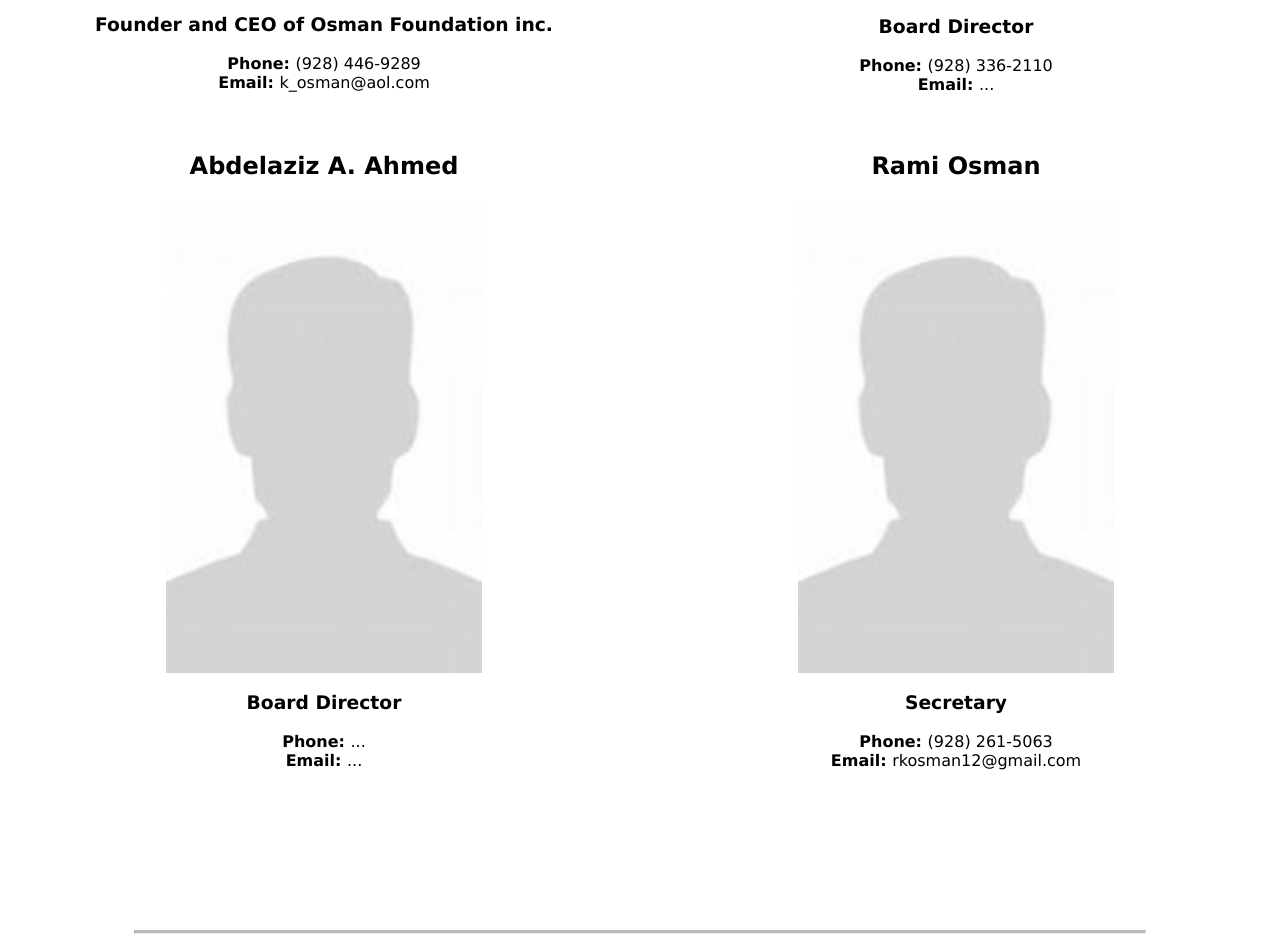
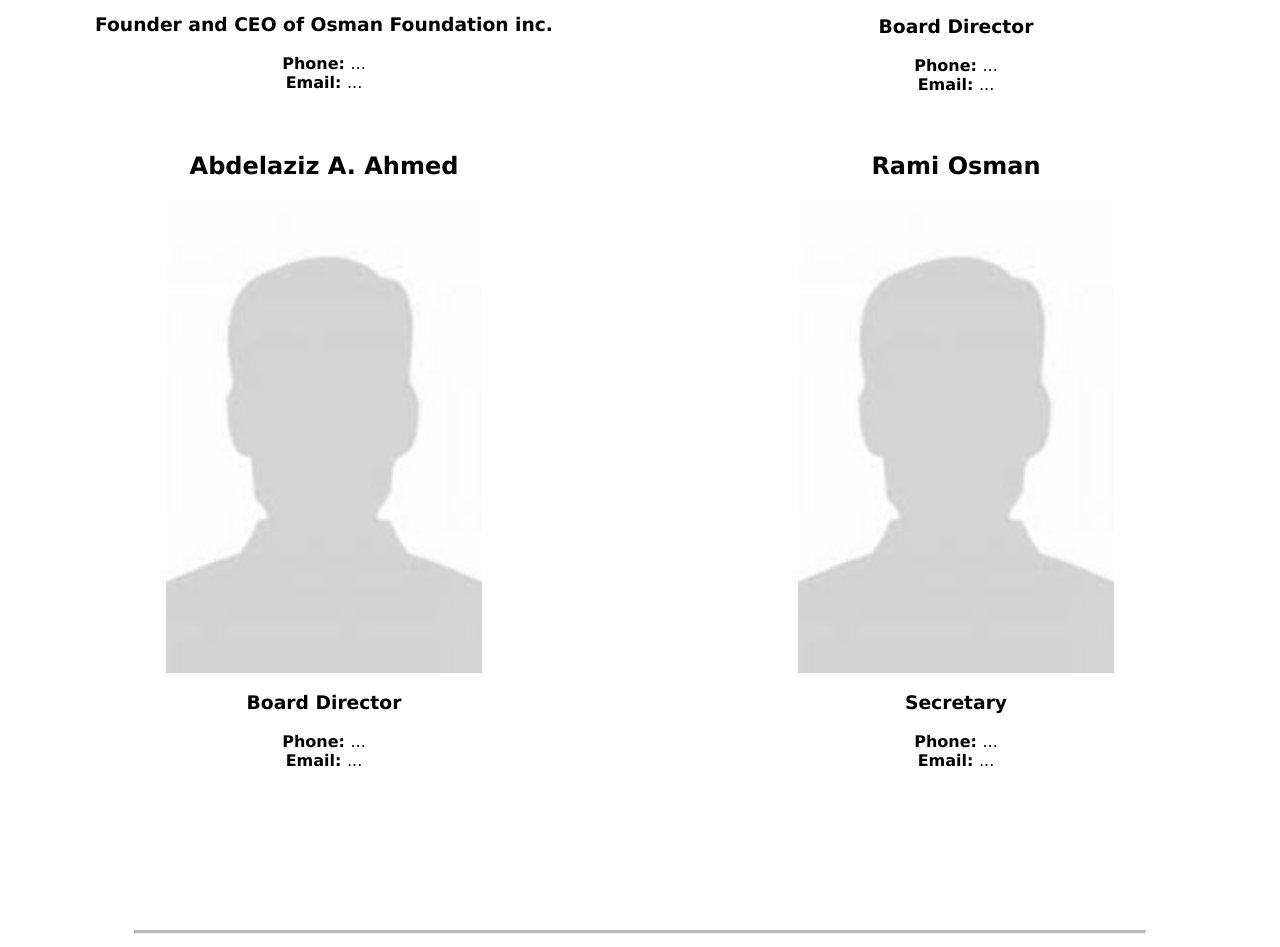
Before and after one commit to fkosman/osman-foundation, a plain HTML site: page staff.html in a window 1280 px wide. Shown: the part 899-1846 px from the top of the page. Drawn offline with Linux system fonts and the light colour scheme.

Commit message:
Removed contact info

```diff
--- a/staff.html
+++ b/staff.html
@@ -107,15 +107,15 @@
             <h2>Khidir A. Osman</h1>
             <img src="images/khidir-portrait.jpg" width="50%">
                 <h3>Founder and CEO of Osman Foundation inc.</h3>
-                <span style="font-weight:bold;">Phone: <span style="font-weight:normal;">(928) 446-9289</span>  </span>
+                <span style="font-weight:bold;">Phone: <span style="font-weight:normal;">...</span>  </span>
                 <br>
-                <span style="font-weight:bold;">Email: <span style="font-weight:normal;">k_osman@aol.com</span>  </span>
+                <span style="font-weight:bold;">Email: <span style="font-weight:normal;">...</span>  </span>
         </div>
         <div class="column">
             <h2>Mohammed A. Gerais</h1>
             <img src="images/gerais-portrait.jpg" width="50%">
                 <h3>Board Director</h3>
-                <span style="font-weight:bold;">Phone: <span style="font-weight:normal;">(928) 336-2110</span>  </span>
+                <span style="font-weight:bold;">Phone: <span style="font-weight:normal;">...</span>  </span>
                 <br>
                 <span style="font-weight:bold;">Email: <span style="font-weight:normal;">...</span>  </span>
         </div>
@@ -137,9 +137,9 @@
             <h2>Rami Osman</h1>
             <img src="images/rami-portrait.jpg" width="50%">
                 <h3>Secretary</h3>
-                <span style="font-weight:bold;">Phone: <span style="font-weight:normal;">(928) 261-5063</span>  </span>
+                <span style="font-weight:bold;">Phone: <span style="font-weight:normal;">...</span>  </span>
                 <br>
-                <span style="font-weight:bold;">Email: <span style="font-weight:normal;">rkosman12@gmail.com</span>  </span>
+                <span style="font-weight:bold;">Email: <span style="font-weight:normal;">...</span>  </span>
         </div>
         </center>
     </div>
```
